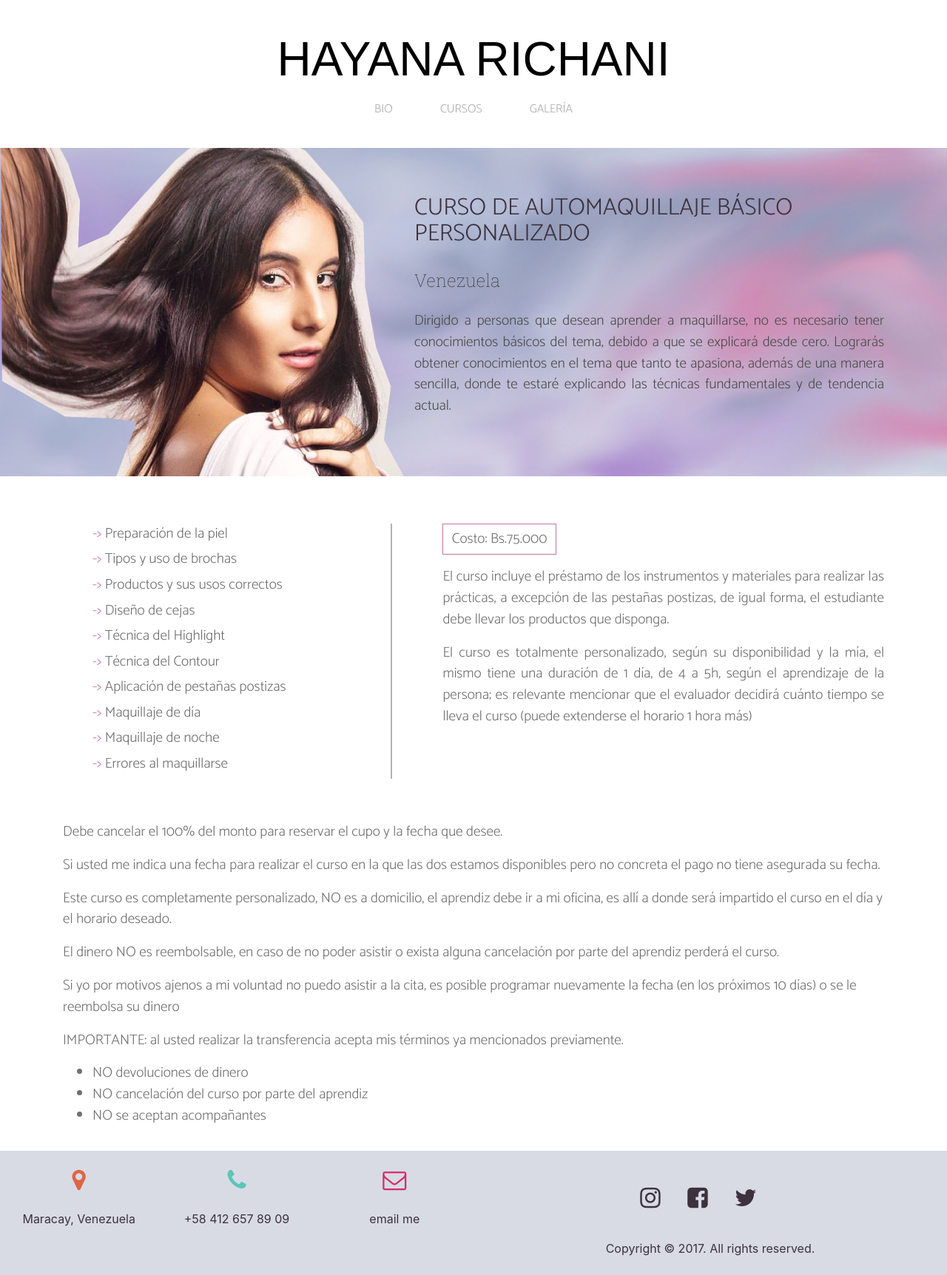
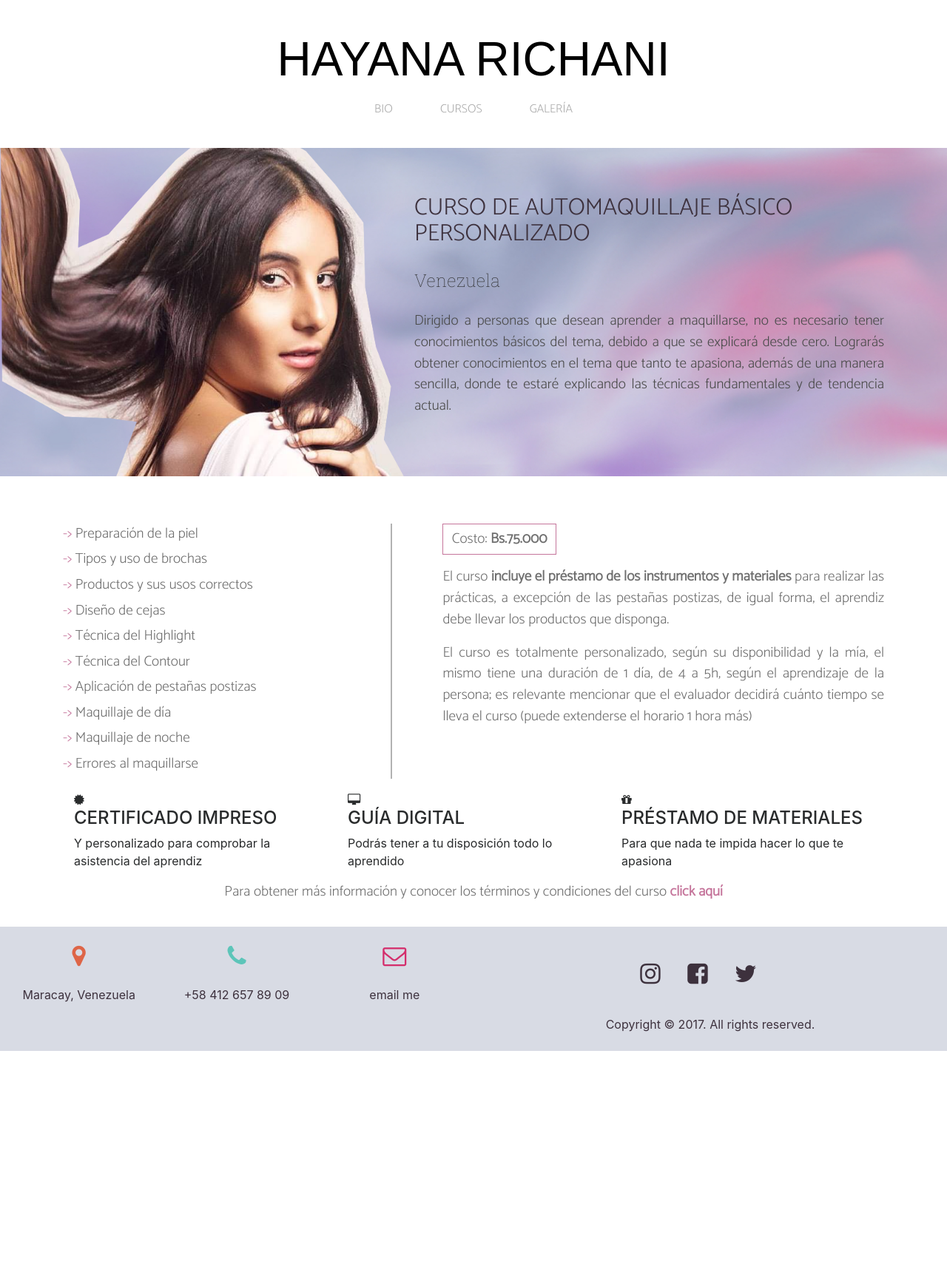
Before and after one commit to stivaliserna/hayanar, a Jekyll site: the page built from courses/index.html, in a window 1280 px wide. Shown: the whole page at 74% size. Built offline with Jekyll 4.4.1, drawn with Linux system fonts in a browser that asks for light colours; nearby versions of some CDN libraries; after the commit the page ends 1421 px from its top, so only the background shows below that.

Commit message:
Add courses template and css styles

```diff
--- a/courses/index.html
+++ b/courses/index.html
@@ -19,7 +19,7 @@ stylesheets:
 
 <div class="container course-info">
   <div class="row">
-    <div class="col-12 col-md-5">
+    <div class="col-12 col-sm-12 col-md-5">
       <ul class="content">
         <li><span class="arrow">-></span> Preparación de la piel</li>
         <li><span class="arrow">-></span> Tipos y uso de brochas</li>
@@ -33,21 +33,31 @@ stylesheets:
         <li><span class="arrow">-></span> Errores al maquillarse</li>
       </ul>
     </div>
-    <div class="col-12 col-md-7">
-      <p class="aside-info price">Costo: Bs.75.000</p>
-      <p class="aside-info">El curso incluye el préstamo de los instrumentos y materiales para realizar las prácticas, a excepción de las pestañas postizas, de igual forma, el estudiante debe llevar los productos que disponga.</p>
+    <div class="col-12 col-sm-12 col-md-7">
+      <p class="price">Costo: <span class="bold">Bs.75.000</span></p>
+      <p class="aside-info">El curso <span class="bold">incluye el préstamo de los instrumentos y materiales</span> para realizar las prácticas, a excepción de las pestañas postizas, de igual forma, el aprendiz debe llevar los productos que disponga.</p>
       <p class="aside-info">El curso es totalmente personalizado, según su disponibilidad y la mía, el mismo tiene una duración de 1 día, de 4 a 5h, según el aprendizaje de la persona; es relevante mencionar que el evaluador decidirá cuánto tiempo se lleva el curso (puede extenderse el horario 1 hora más)</p>
     </div>
   </div>
-  <p class="details">Debe cancelar el 100% del monto para reservar el cupo y la fecha que desee. </p>
-  <p class="details">Si usted me indica una fecha para realizar el curso en la que las dos estamos disponibles pero no concreta el pago no tiene asegurada su fecha.</p>
-  <p class="details">Este curso es completamente personalizado, NO es a domicilio, el aprendiz debe ir a mi oficina, es allí a donde será impartido el curso en el día y el horario deseado.</p>
-  <p class="details">El dinero NO es reembolsable, en caso de no poder asistir o exista alguna cancelación por parte del aprendiz perderá el curso.</p>
-  <p class="details">Si yo por motivos ajenos a mi voluntad no puedo asistir a la cita, es posible programar nuevamente la fecha (en los próximos 10 días) o se le reembolsa su dinero</p>
-  <p class="details">IMPORTANTE: al usted realizar la transferencia acepta mis términos ya mencionados previamente.</p>
-    <ul class="forbidden">
-      <li>NO devoluciones de dinero</li>
-      <li>NO cancelación del curso por parte del aprendiz</li>
-      <li>NO se aceptan acompañantes</li>
-    </ul>
+
+  <div class="container">
+    <div class="row">
+      <div class="col-12 col-lg-4">
+        <i class="fa fa-certificate" aria-hidden="true"></i>
+        <h4>CERTIFICADO IMPRESO</h4>
+        <p>Y personalizado para comprobar la asistencia del aprendiz</p>
+      </div>
+      <div class="col-12 col-lg-4">
+        <i class="fa fa-desktop" aria-hidden="true"></i>
+        <h4>GUÍA DIGITAL</h4>
+        <p>Podrás tener a tu disposición todo lo aprendido</p>
+      </div>
+      <div class="col-12 col-lg-4">
+        <i class="fa fa-gift" aria-hidden="true"></i>
+        <h4>PRÉSTAMO DE MATERIALES</h4>
+        <p>Para que nada te impida hacer lo que te apasiona</p>
+      </div>
+    </div>
+  </div>
+  <p class="details">Para obtener más información y conocer los términos y condiciones del curso <a href="../documents/guide.pdf" target="blank"><span class="bold">click aquí</span></a></p>
 </div>
--- a/css/courses.css
+++ b/css/courses.css
@@ -25,7 +25,7 @@
   color: #4C4C4C;
 }
 
-.content, .aside-info, .details, .forbidden {
+.content, .aside-info, .details, .price {
   font-family: 'Catamaran', sans-serif;
   font-size: 1.2em;
   color: #707070;
@@ -35,12 +35,11 @@
   padding-top: 2em;
 }
 
-.content {
-  border-right: 2px solid #B2B2B2;
-  margin-bottom: 3em;
+.course-info ul {
+  padding-left: 0;
 }
 
-.content li {
+.course-info li {
   list-style: none;
   padding-bottom: .3em;
 }
@@ -51,7 +50,6 @@
 
 .aside-info {
   text-align: justify;
-  padding-left: 2em;
 }
 
 .price {
@@ -59,7 +57,40 @@
   width: 8em;
   text-align: center;
   padding: .3em;
-  margin-left: 2em;
+}
+
+.details {
+  text-align: center;
+}
+
+.details a {
+  text-decoration: none;
+  color: #C5759B;
+}
+
+.details a:hover {
+  text-decoration: none;
+  color: #C5759B;
+  opacity: 0.5;
+  transition: all .5s
+}
+
+.bold {
+  font-weight: 600;
+}
+
+@media (min-width: 768px) {
+  .content {
+    border-right: 2px solid #B2B2B2;
+  }
+
+  .aside-info {
+    padding-left: 2em;
+  }
+
+  .price {
+    margin-left: 2em;
+  }
 }
 
 @media (min-width: 1200px) {
```
Also changed, not shown: 1 other file.
